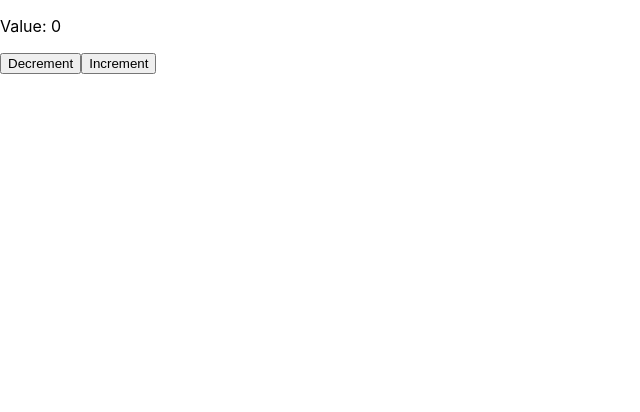
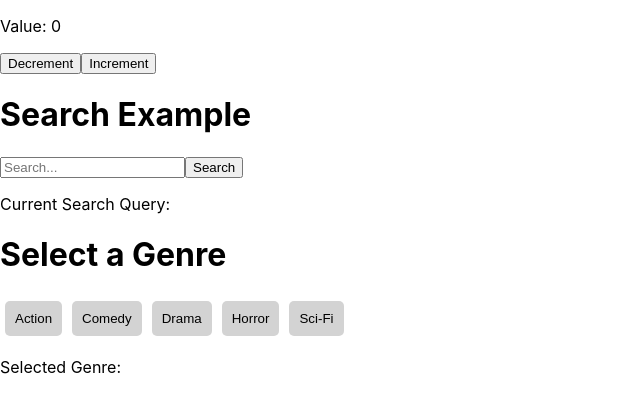
Before and after one commit to kus0921/React-app-krishna, a React (Create React App) app: page / in a window 1280 px wide. Shown: the top 412 px of the page, without its empty margins (0-640 px from the left). Built offline with nearby package versions, Linux system fonts and the light colour scheme.

Commit message:
Changes for SearchForm and GenreSelect

```diff
--- a/src/CounterWithCreateElement.js
+++ b/src/CounterWithCreateElement.js
@@ -1,5 +1,4 @@
 import React, { Component } from 'react';
-import ReactDOM from 'react-dom';
 class Count extends React.Component {
     constructor(props) {
         super(props);
--- /dev/null
+++ b/src/GenreList.js
@@ -0,0 +1,27 @@
+import React from 'react';
+
+const GenreList = ({ genres, selectedGenre, onSelect }) => {
+  return (
+    <div>
+      {genres.map((genre) => (
+        <button
+          key={genre}
+          onClick={() => onSelect(genre)}  // Call the onSelect callback with the genre name
+          style={{
+            padding: '10px',
+            margin: '5px',
+            backgroundColor: genre === selectedGenre ? 'blue' : 'lightgray', // Highlight selected genre
+            color: genre === selectedGenre ? 'white' : 'black',
+            border: 'none',
+            borderRadius: '5px',
+            cursor: 'pointer',
+          }}
+        >
+          {genre}
+        </button>
+      ))}
+    </div>
+  );
+};
+
+export default GenreList;
--- /dev/null
+++ b/src/GenreSearch.js
@@ -0,0 +1,25 @@
+import React, { useState } from 'react';
+import GenreList from './GenreList';
+
+const GenreSearch = () => {
+  const [selectedGenre, setSelectedGenre] = useState('');
+
+  const handleGenreSelect = (genre) => {
+    setSelectedGenre(genre);  // Update the selected genre when a genre is clicked
+  };
+
+  const genres = ['Action', 'Comedy', 'Drama', 'Horror', 'Sci-Fi'];
+
+  return (
+    <div>
+      <h1>Select a Genre</h1>
+      <GenreList
+        genres={genres}
+        selectedGenre={selectedGenre}
+        onSelect={handleGenreSelect}
+      />
+      <p>Selected Genre: {selectedGenre}</p>
+    </div>
+  );
+};
+export default GenreSearch;
--- /dev/null
+++ b/src/SearchComponent.js
@@ -0,0 +1,23 @@
+import React, { useState } from 'react';
+const SearchComponent = ({ initialQuery = '', onSearch }) => {
+  const [query, setQuery] = useState(initialQuery);
+
+  const handleInputChange = (e) => {   setQuery(e.target.value);  };
+  const handleSearch = () => {  if (onSearch) {  onSearch(query);  } };
+  const handleKeyDown = (e) => { if (e.key === 'Enter') { handleSearch();  } };
+
+  return (
+    <div>
+      <input
+        type="text"
+        value={query}
+        onChange={handleInputChange}
+        onKeyDown={handleKeyDown}
+        placeholder="Search..."
+      />
+      <button onClick={handleSearch}>Search</button>
+    </div>
+  );
+};
+
+export default SearchComponent;
--- /dev/null
+++ b/src/SearchForm.js
@@ -0,0 +1,21 @@
+import React, { useState } from 'react';
+import SearchComponent from './SearchComponent';
+
+const SearchForm = () => {
+  const [searchQuery, setSearchQuery] = useState('');
+
+  // Callback to handle the search action
+  const handleSearch = (query) => {
+    setSearchQuery(query);
+    console.log('Searching for:', query);
+  };
+
+  return (
+    <div>
+      <h1>Search Example</h1>
+      <SearchComponent initialQuery="" onSearch={handleSearch} />
+      <p>Current Search Query: {searchQuery}</p>
+    </div>
+  );
+};
+export default SearchForm;
--- a/src/index.js
+++ b/src/index.js
@@ -3,11 +3,16 @@ import ReactDOM from 'react-dom/client';
 import './index.css';
 import Count from './CounterWithCreateElement'
 import reportWebVitals from './reportWebVitals';
+import GenreSearch from './GenreSearch';
+import SearchForm from './SearchForm';
 
 const root = ReactDOM.createRoot(document.getElementById('root'));
 root.render(
   <React.StrictMode>
     <Count />
+    <SearchForm />
+    <GenreSearch />
+
   </React.StrictMode>
 );
 
```
